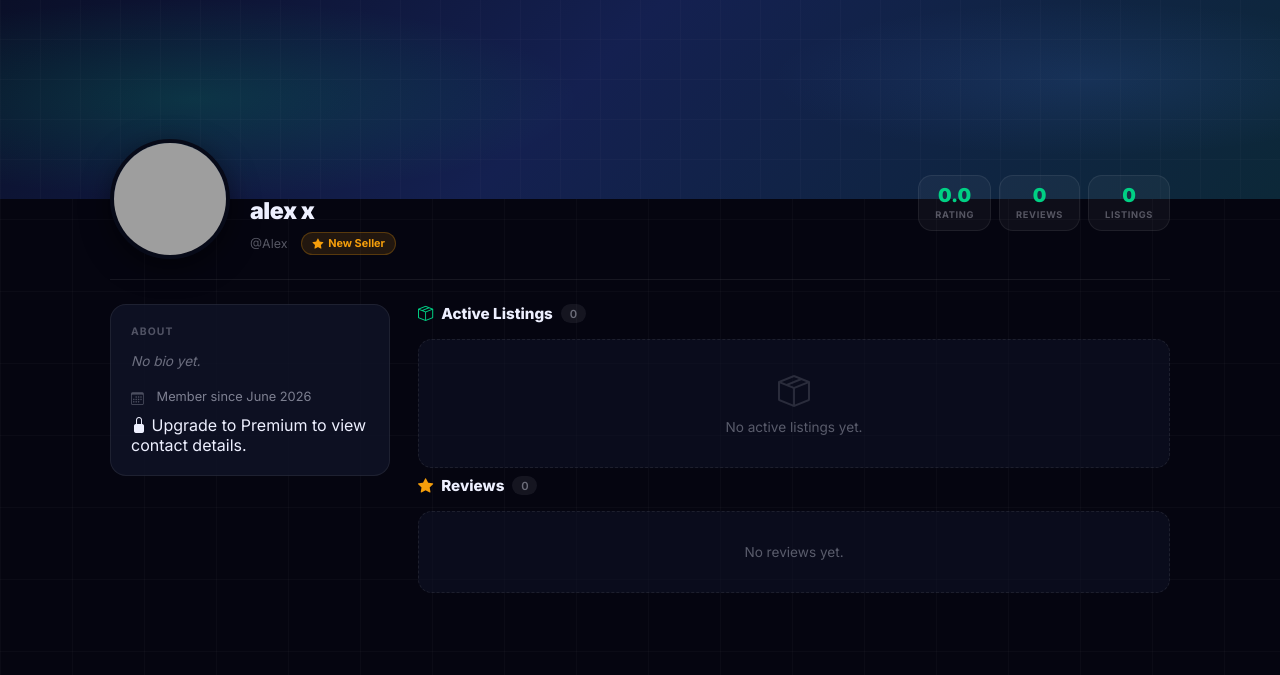
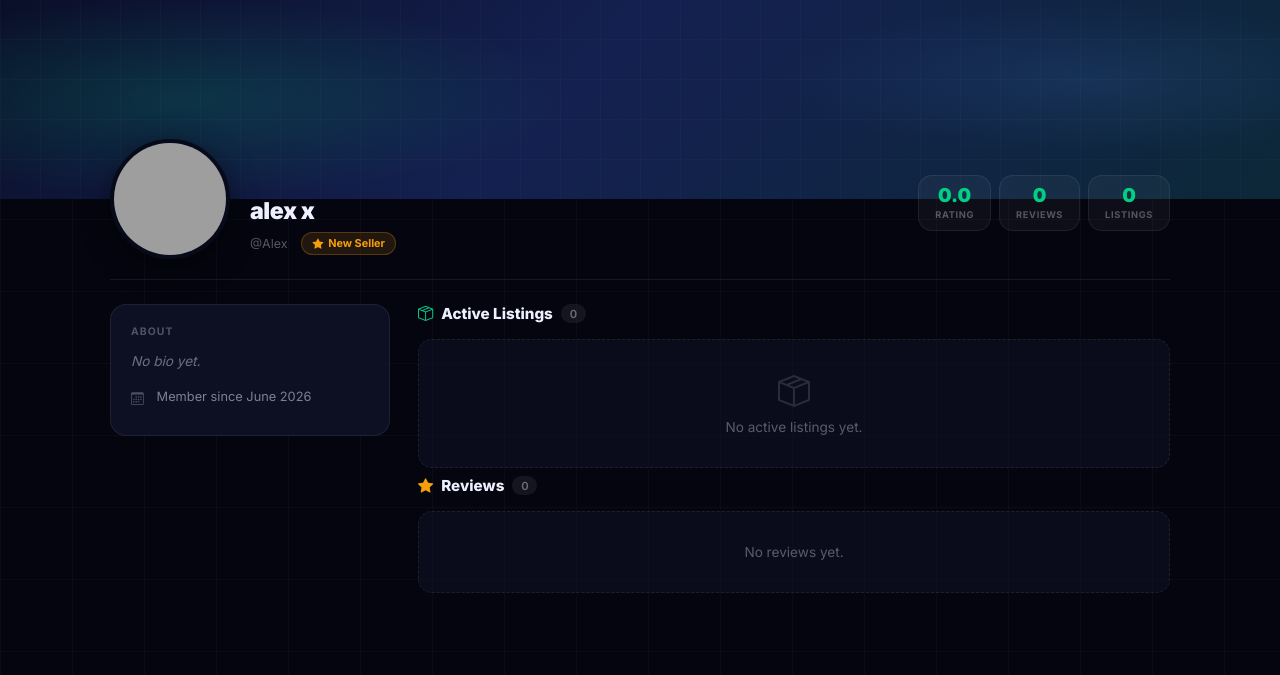
Before and after one commit to neeraj181-dot/rentify-django, a Django app: page /accounts/profile/Alex/ in a window 1280 px wide. Shown: the part 69-744 px from the top of the page. Run offline with Django 5.2, Linux system fonts and the light colour scheme; data comes from the database, SQL or seed files in the repository; tables that the repository leaves empty hold one stand-in row (values such as "Sample post"); grey boxes are pictures that could not be loaded.

Commit message:
Fix public profile template

```diff
--- a/templates/accounts/public_profile.html
+++ b/templates/accounts/public_profile.html
@@ -88,12 +88,14 @@
       </div>
       {% endif %}
 
-     {% if not can_view_contact and profile_user.profile.phone or profile_user.profile.address and user.is_authenticated and user != profile_user %}
-      <div class="pp-premium-prompt">
+     {% if not can_view_contact and user.is_authenticated and user != profile_user %}
+    {% if profile_user.profile.phone or profile_user.profile.address %}
+    <div class="pp-premium-prompt">
         <i class="bi bi-lock-fill"></i>
         Upgrade to Premium to view contact details.
-      </div>
-      {% endif %}
+    </div>
+    {% endif %}
+{% endif %}
 
       {% if profile_user.profile.is_verified %}
       <div class="pp-verified-bar">
```
Also changed, not shown: .refact/buddy/state.json, 2 other files.
